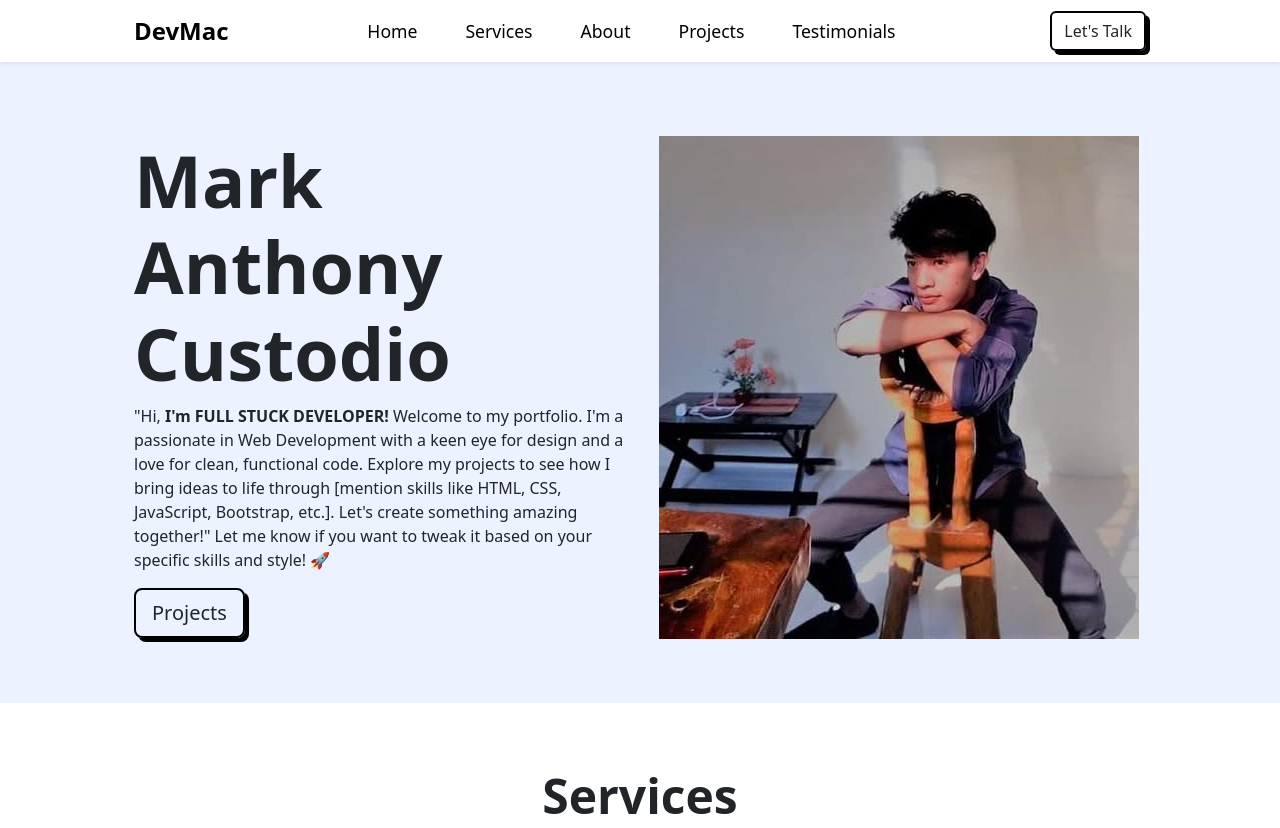
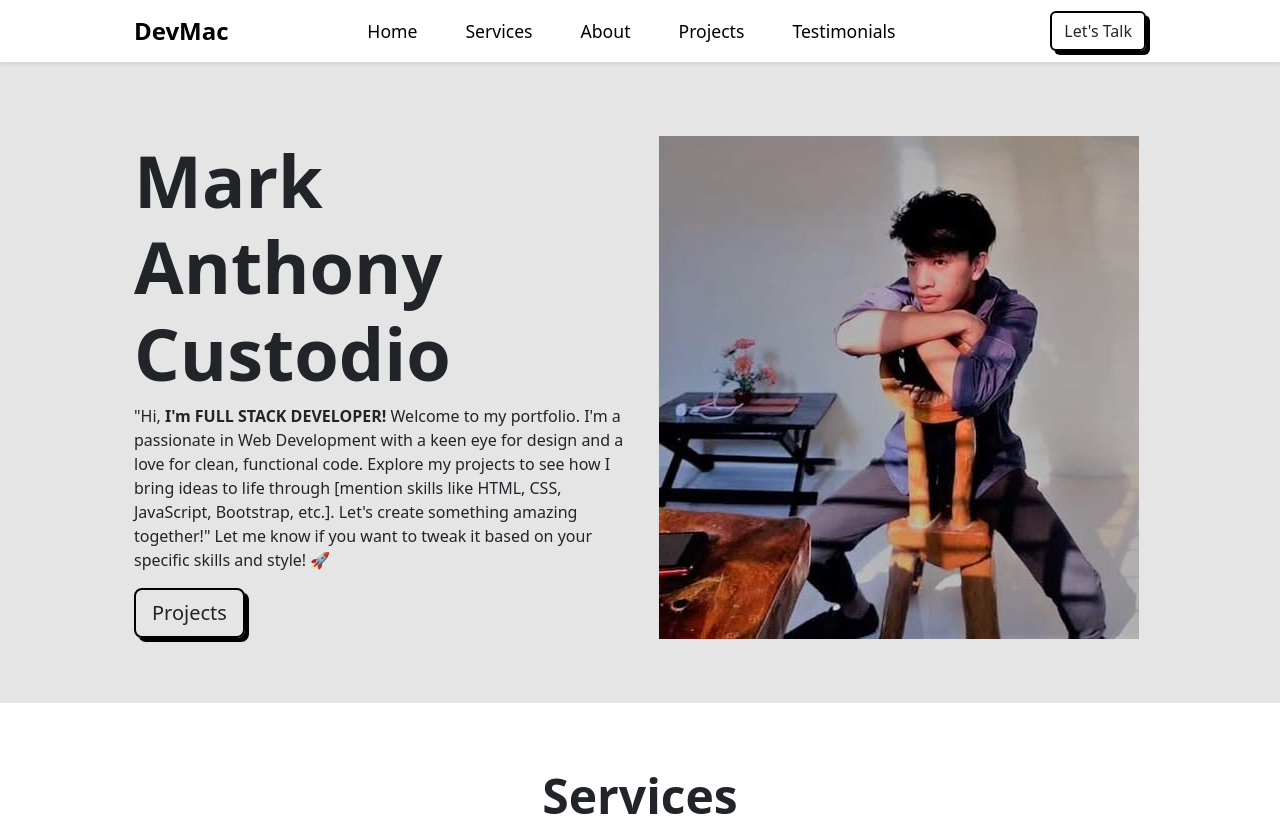
Before and after one commit to devmac505/webporfolio, a plain HTML site: page Portfolio/porfolio/index.html in a window 1280 px wide. Shown: the top 828 px of the page. Drawn offline with nearby package versions, Linux system fonts and the light colour scheme.

Commit message:
Added text

```diff
--- a/Portfolio/porfolio/index.html
+++ b/Portfolio/porfolio/index.html
@@ -2,7 +2,7 @@
 <html lang="en" >
 <head>
   <meta charset="UTF-8">
-  <title>Simple responsive website using HTML CSS and Bootstrap 5</title>
+  <title>Portfolio</title>
   <link rel='stylesheet' href='https://cdn.jsdelivr.net/npm/bootstrap@5.3.1/dist/css/bootstrap.min.css'>
 <link rel='stylesheet' href='https://cdn.jsdelivr.net/npm/bootstrap-icons@1.10.5/font/bootstrap-icons.css'><link rel="stylesheet" href="./style.css">
 
@@ -46,7 +46,7 @@
     <div class="row align-items-center">
       <div class="col-sm-6">
         <h1 class="display-2 fw-bold">Mark Anthony Custodio</h1>
-        <p>"Hi, <b>I'm FULL STUCK DEVELOPER!</b>
+        <p>"Hi, <b>I'm FULL STACK DEVELOPER!</b>
           Welcome to my portfolio. I'm a passionate in Web Development with a keen eye for design and a love for clean, functional code. Explore my projects to see how I bring ideas to life through [mention skills like HTML, CSS, JavaScript, Bootstrap, etc.]. Let's create something amazing together!"
           Let me know if you want to tweak it based on your specific skills and style! 🚀</p>
         <button class="btn btn-outline-dark btn-lg">Projects</button>
--- a/Portfolio/porfolio/style.css
+++ b/Portfolio/porfolio/style.css
@@ -19,7 +19,7 @@ section:not(:first-of-type) {
 }
 
 section:nth-child(2n) {
-  background-color: #ecf2ff;
+  background-color: #e5e5e5;
 }
 
 .container a {
```
